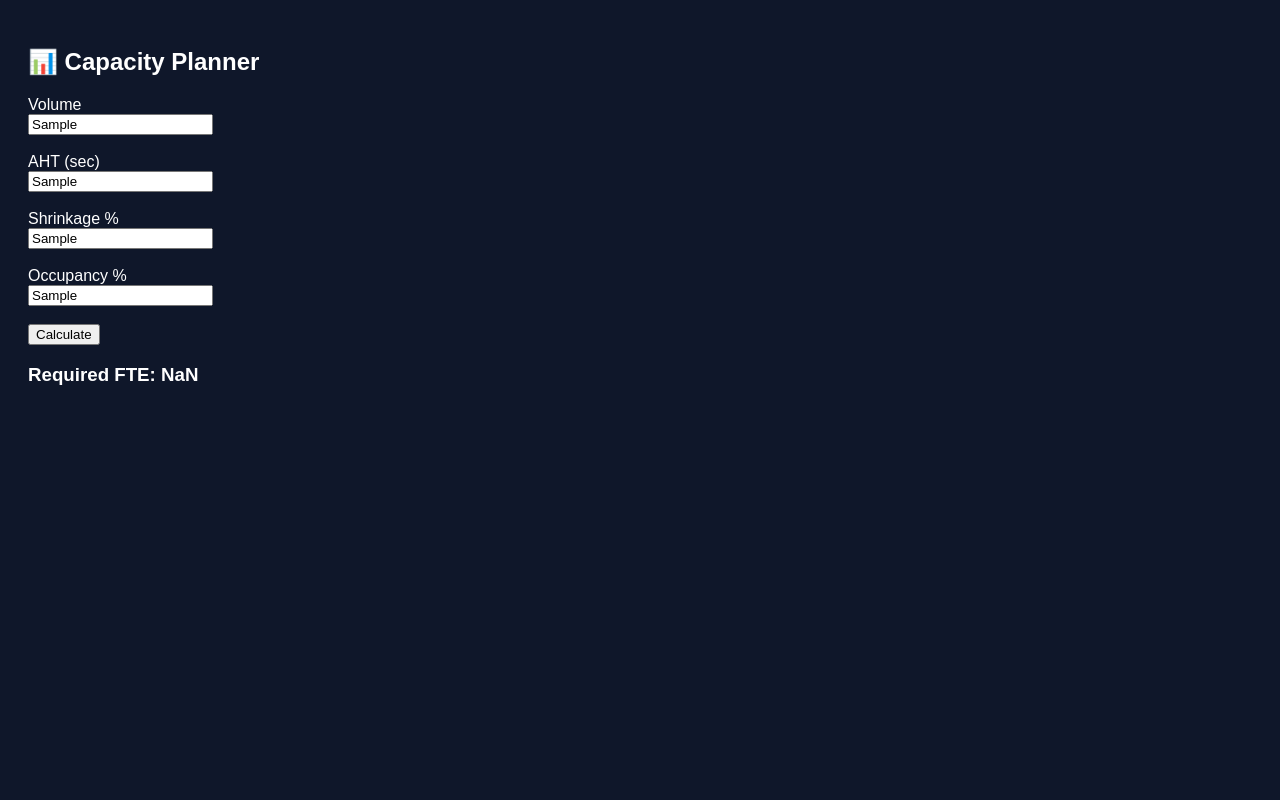
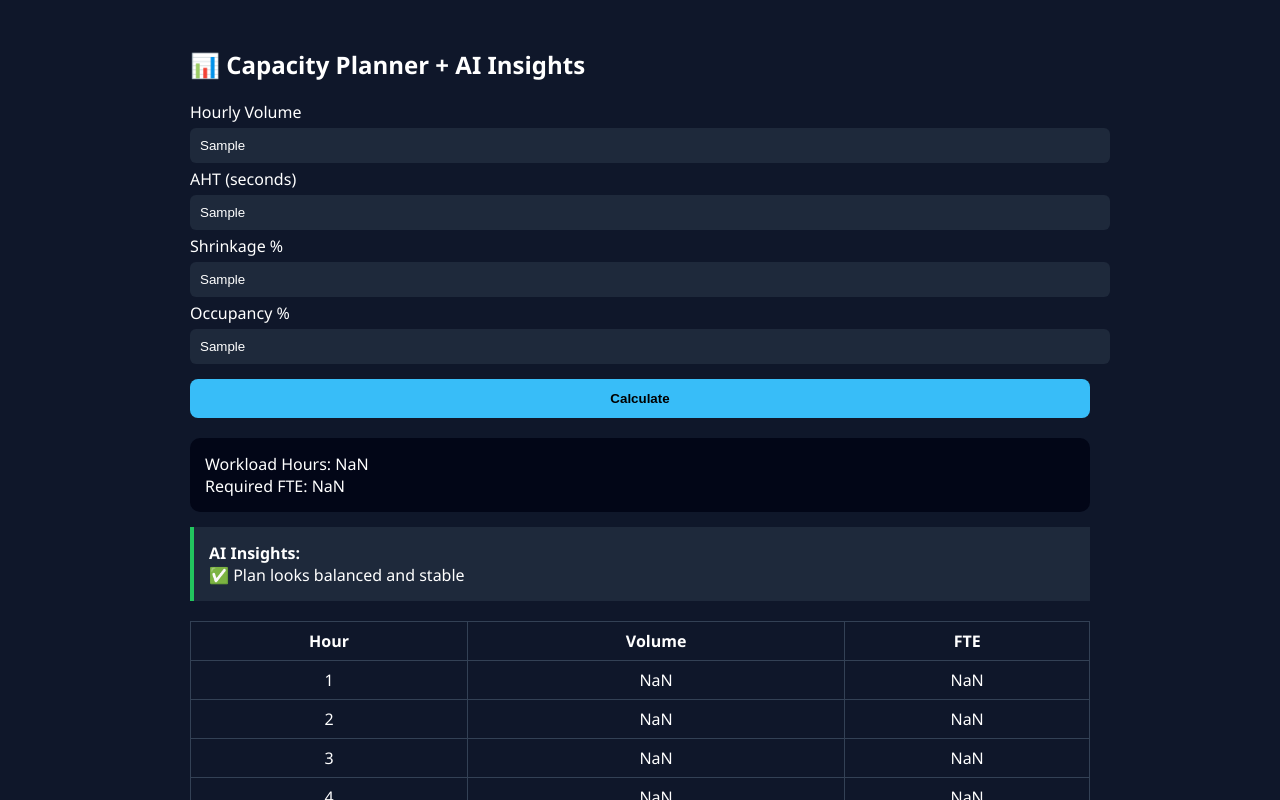
Before and after one commit to abdulbasiteverise/wfm-tools, a plain HTML site: page capacity.html in a window 1280 px wide. Both pictures are taken after typing "Sample", "Sample", "Sample", "Sample" into the empty fields and a click on the button "Calculate". Shown: the top 800 px of the page. Drawn offline with Linux system fonts and the light colour scheme.

Commit message:
Update capacity.html

```diff
--- a/capacity.html
+++ b/capacity.html
@@ -1,36 +1,152 @@
 <!DOCTYPE html>
 <html>
 <head>
-  <title>Capacity Planner</title>
+<title>Capacity Planner</title>
+
+<style>
+body {
+  font-family: 'Segoe UI', sans-serif;
+  background:#0f172a;
+  color:white;
+  padding:20px;
+}
+
+.container {
+  max-width:900px;
+  margin:auto;
+}
+
+input {
+  padding:10px;
+  width:100%;
+  margin:5px 0;
+  border-radius:6px;
+  border:none;
+  background:#1e293b;
+  color:white;
+}
+
+button {
+  padding:12px;
+  width:100%;
+  background:#38bdf8;
+  border:none;
+  margin-top:10px;
+  border-radius:8px;
+  font-weight:bold;
+}
+
+.result {
+  margin-top:20px;
+  background:#020617;
+  padding:15px;
+  border-radius:10px;
+}
+
+.ai {
+  margin-top:15px;
+  background:#1e293b;
+  padding:15px;
+  border-left:4px solid #22c55e;
+}
+
+table {
+  width:100%;
+  margin-top:20px;
+  border-collapse:collapse;
+}
+
+td, th {
+  border:1px solid #334155;
+  padding:8px;
+  text-align:center;
+}
+</style>
+
 </head>
-<body style="font-family: Arial; background:#0f172a; color:white; padding:20px;">
 
-<h2>📊 Capacity Planner</h2>
+<body>
 
-<label>Volume</label><br>
-<input id="vol"><br><br>
+<div class="container">
 
-<label>AHT (sec)</label><br>
-<input id="aht"><br><br>
+<h2>📊 Capacity Planner + AI Insights</h2>
 
-<label>Shrinkage %</label><br>
-<input id="shr"><br><br>
+<label>Hourly Volume</label>
+<input id="vol">
 
-<label>Occupancy %</label><br>
-<input id="occ"><br><br>
+<label>AHT (seconds)</label>
+<input id="aht">
+
+<label>Shrinkage %</label>
+<input id="shr">
+
+<label>Occupancy %</label>
+<input id="occ">
 
 <button onclick="calc()">Calculate</button>
 
-<h3 id="out"></h3>
+<div class="result" id="output"></div>
+<div class="ai" id="ai"></div>
+
+<div id="table"></div>
+
+</div>
 
 <script>
 function calc(){
- let v=vol.value, a=aht.value, s=shr.value, o=occ.value;
+
+ let v=+vol.value;
+ let a=+aht.value;
+ let s=+shr.value;
+ let o=+occ.value;
 
  let workload=(v*a)/3600;
  let fte=workload/((1-s/100)*(o/100));
 
- out.innerHTML="Required FTE: "+Math.ceil(fte);
+ let finalFTE=Math.ceil(fte);
+
+ document.getElementById("output").innerHTML=
+   "Workload Hours: "+workload.toFixed(2)+"<br>Required FTE: "+finalFTE;
+
+ // 🤖 AI INSIGHTS
+ let insight="";
+
+ if(o>85){
+   insight+="⚠️ High occupancy risk → burnout & SLA failure<br>";
+ }
+
+ if(s>35){
+   insight+="⚠️ Shrinkage too high → staffing gap risk<br>";
+ }
+
+ if(finalFTE < workload){
+   insight+="⚠️ Understaffing detected<br>";
+ }
+
+ if(insight===""){
+   insight="✅ Plan looks balanced and stable";
+ }
+
+ document.getElementById("ai").innerHTML="<b>AI Insights:</b><br>"+insight;
+
+ // 📊 INTERVAL TABLE
+ let table="<table><tr><th>Hour</th><th>Volume</th><th>FTE</th></tr>";
+
+ for(let i=1;i<=8;i++){
+   let hourlyVol=Math.round(v*(0.8+Math.random()*0.4));
+   let wl=(hourlyVol*a)/3600;
+   let hf=Math.ceil(wl/((1-s/100)*(o/100)));
+
+   table+=`<tr>
+     <td>${i}</td>
+     <td>${hourlyVol}</td>
+     <td>${hf}</td>
+   </tr>`;
+ }
+
+ table+="</table>";
+
+ document.getElementById("table").innerHTML=table;
 }
 </script>
 
```
